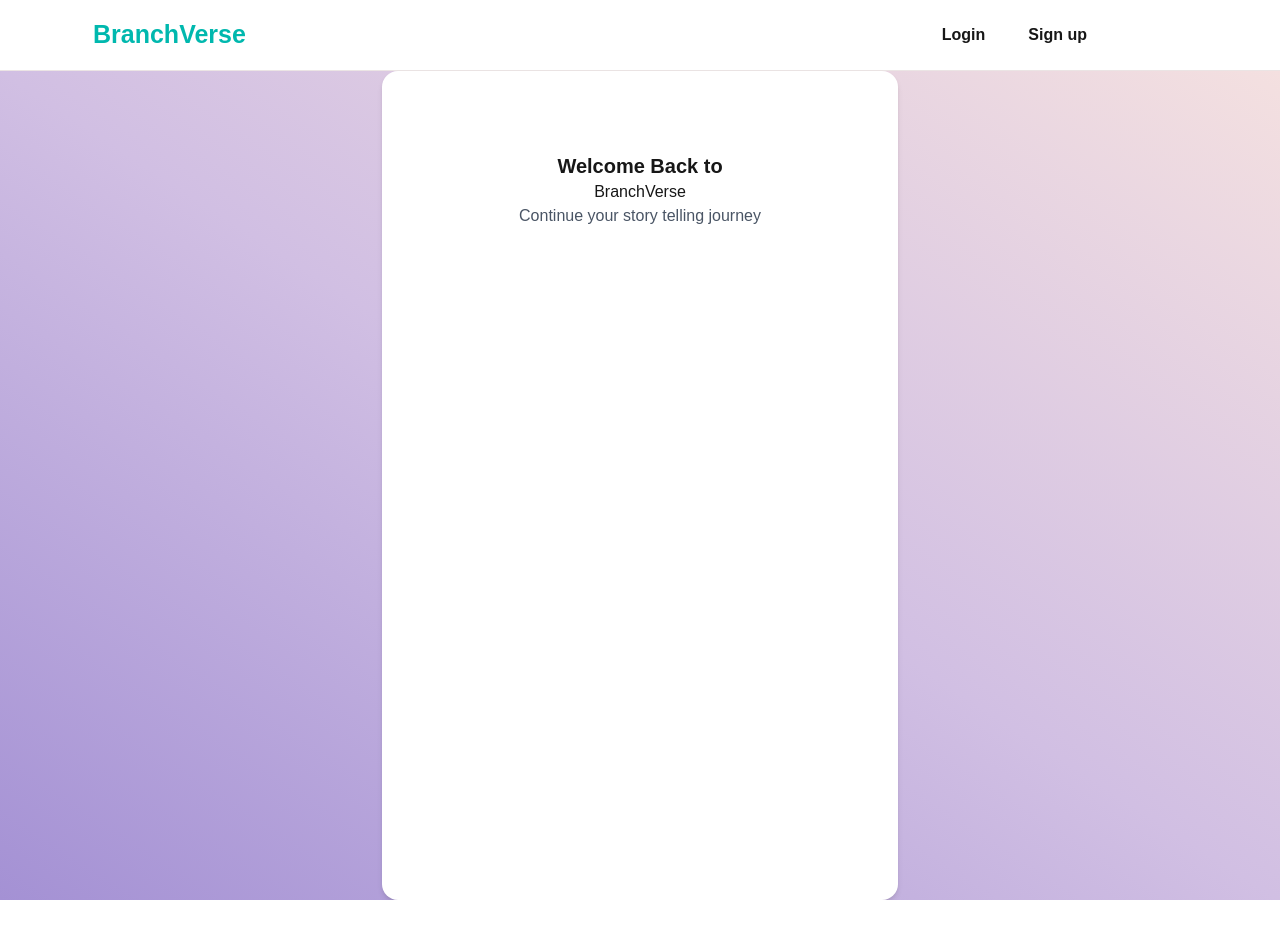
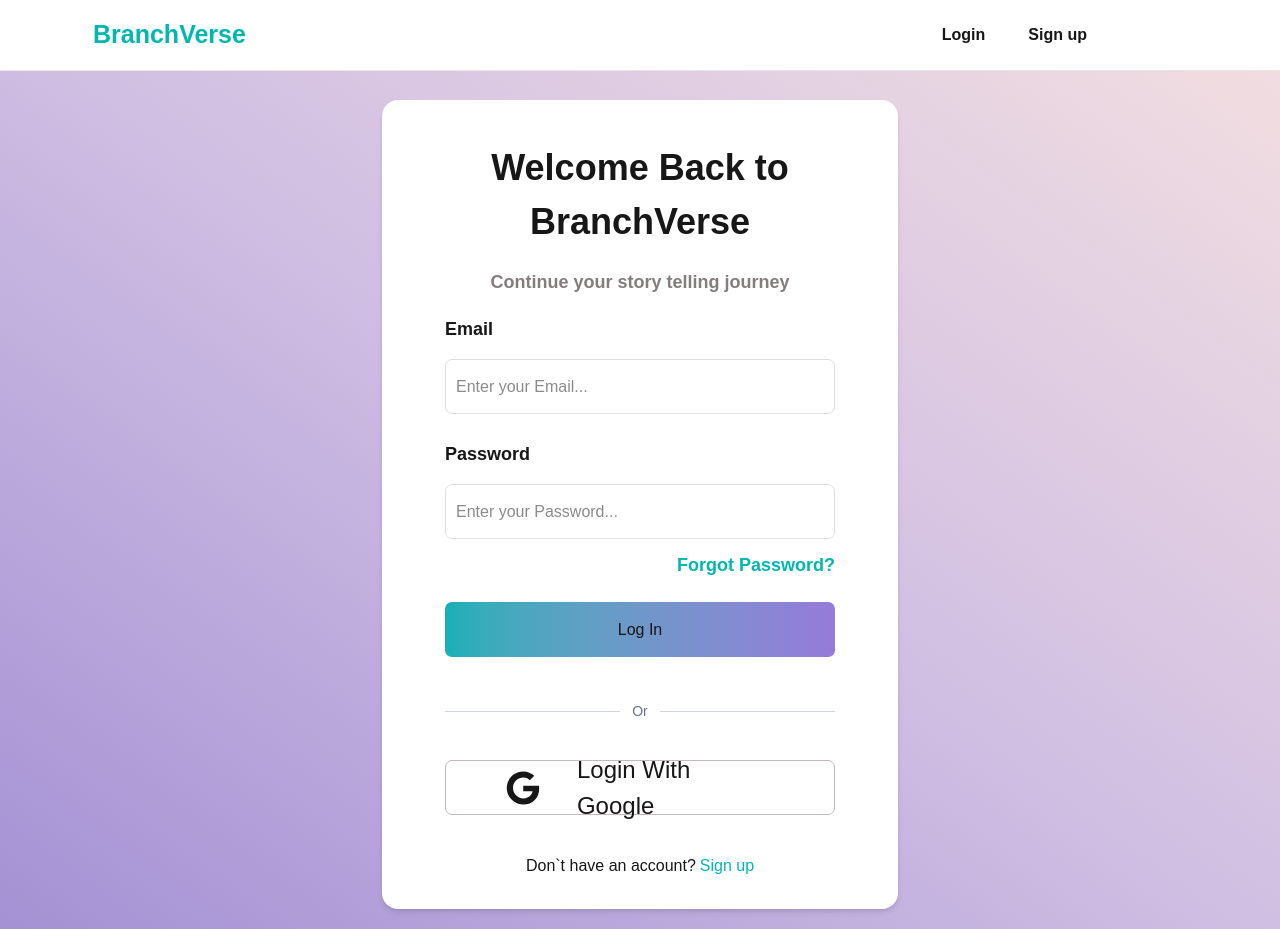
Before and after one commit to Samir-pemi-magar/BranchVerse-Frontend-, a Next.js app: page /auth/login in a window 1280 px wide. Before the commit the page ends 900 px from the top, so only its background shows below. Built offline with nearby package versions, Linux system fonts and the light colour scheme.

Commit message:
fix/login & Fet/Signup

```diff
--- a/src/app/auth/Signup/page.tsx
+++ b/src/app/auth/Signup/page.tsx
@@ -0,0 +1,67 @@
+import { FaGoogle } from "react-icons/fa";
+export default function Signup() {
+  return (
+    <div className="flex items-center justify-center min-h-screen w-full bg-linear-to-bl from-[#A491D4] via-[#D1BFE3] to-[#F4E0E0] pb-10 pt-27">
+      <div className="bg-white p-8 rounded-2xl shadow-md h-[1019px] w-[516px] pt-[41px] px-[63px] pb-[41px] flex flex-col items-center">
+        <div className="flex flex-col items-center gap-5">
+          <div className="flex items-center flex-col text-[36px] font-bold">
+            <p>Join BranchVerse</p>
+          </div>
+          <p className="text-[#837E7E] text-[18px] font-bold text-center">
+            Collaborate, create, and share your stories with a vibrant community
+            of writers.
+          </p>
+        </div>
+        <div className="flex flex-col items-start w-full mt-5 gap-[27px]">
+          <div className="flex flex-col gap-4 w-full">
+            <label className="font-semibold text-[18px]">Username</label>
+            <input
+              className="border border-[#C1BBBB]/49 rounded-[7px] w-full h-[55px] outline-none px-2.5"
+              placeholder="Enter your Username..."
+            />
+          </div>
+          <div className="flex flex-col gap-4 w-full">
+            <label className="font-semibold text-[18px]">Email</label>
+            <input
+              className="border border-[#C1BBBB]/49 rounded-[7px] w-full h-[55px] outline-none px-2.5"
+              placeholder="Enter your Email..."
+            />
+          </div>
+          <div className="flex flex-col gap-4 w-full">
+            <label className="font-semibold text-[18px]">Password</label>
+            <input
+              className="border border-[#C1BBBB]/49 rounded-[7px] w-full h-[55px] outline-none px-2.5"
+              placeholder="Enter your Password..."
+            />
+          </div>
+          <div className="flex flex-col gap-4 w-full">
+            <label className="font-semibold text-[18px]">
+              Confirm Password
+            </label>
+            <input
+              className="border border-[#C1BBBB]/49 rounded-[7px] w-full h-[55px] outline-none px-2.5"
+              placeholder="Confirm your Password..."
+            />
+          </div>
+        </div>
+        <div className="flex flex-col items-end w-full gap-[23px] mt-10">
+          <button className="w-full h-[55px] bg-linear-to-r from-[#15B0B7] to-[#957BDA] rounded-[7px]">
+            Sign up
+          </button>
+        </div>
+        <div className="flex items-center gap-3 w-full mt-11">
+          <div className="flex-1 border-t border-gray-300"></div>
+          <span className="text-sm text-gray-500">Or</span>
+          <div className="flex-1 border-t border-gray-300"></div>
+        </div>
+        <div className="flex items-center mt-[39px] justify-between  bg-white border border-[#C1BBBB] py-[17px] px-15 rounded-[7px] h-[55px] w-full">
+          <FaGoogle className="h-[34px] w-[34px]" />{" "}
+          <p className="text-[24px]">Signup With Google</p>
+        </div>
+        <p className="text-[16px] flex flex-row gap-1 mt-[39px]">
+          Don`t have an account? <p className="text-[#00B8AE]">Login</p>
+        </p>
+      </div>
+    </div>
+  );
+}
--- a/src/app/auth/login/page.tsx
+++ b/src/app/auth/login/page.tsx
@@ -1,16 +1,53 @@
+import { FaGoogle } from "react-icons/fa";
 export default function Login() {
   return (
-    <div className="flex items-center justify-center min-h-screen w-full bg-linear-to-tr from-[#A491D4] via-[#D1BFE3] to-[#F4E0E0]">
-      <div className="bg-white p-8 rounded-2xl shadow-md h-[829px] w-[516px] pt-[81px] px-[63px] pb-[41px] flex flex-col items-center">
-        <div className="flex flex-col items-center">
-          <p className="text-xl font-bold">Welcome Back to</p>
-          <p>BranchVerse</p>
-          <p className="text-gray-600">Continue your story telling journey</p>
+    <div className="flex items-center justify-center min-h-screen w-full bg-linear-to-tr from-[#A491D4] via-[#D1BFE3] to-[#F4E0E0] pb-5 pt-25">
+      <div className="bg-white p-8 rounded-2xl shadow-md h-[809px] w-[516px] pt-[41px] px-[63px] pb-[41px] flex flex-col items-center">
+        <div className="flex flex-col items-center gap-5">
+          <div className="flex items-center flex-col text-[36px] font-bold">
+            <p>Welcome Back to</p>
+            <p>BranchVerse</p>
+          </div>
+          <p className="text-[#837E7E] text-[18px] font-bold">
+            Continue your story telling journey
+          </p>
         </div>
-        <div></div>
-        <div></div>
-        <p></p>
-        <div></div>
+        <div className="flex flex-col items-start w-full mt-5 gap-[27px]">
+          <div className="flex flex-col gap-4 w-full">
+            <label className="font-semibold text-[18px]">Email</label>
+            <input
+              className="border border-[#C1BBBB]/49 rounded-[7px] w-full h-[55px] outline-none px-2.5"
+              placeholder="Enter your Email..."
+            />
+          </div>
+          <div className="flex flex-col gap-4 w-full">
+            <label className="font-semibold text-[18px]">Password</label>
+            <input
+              className="border border-[#C1BBBB]/49 rounded-[7px] w-full h-[55px] outline-none px-2.5"
+              placeholder="Enter your Password..."
+            />
+          </div>
+        </div>
+        <div className="flex flex-col items-end w-full gap-[23px] mt-[13px]">
+          <p className="text-[#00B8AE] font-bold text-[18px]">
+            Forgot Password?
+          </p>
+          <button className="w-full h-[55px] bg-linear-to-r from-[#15B0B7] to-[#957BDA] rounded-[7px]">
+            Log In
+          </button>
+        </div>
+        <div className="flex items-center gap-3 w-full mt-11">
+          <div className="flex-1 border-t border-gray-300"></div>
+          <span className="text-sm text-gray-500">Or</span>
+          <div className="flex-1 border-t border-gray-300"></div>
+        </div>
+        <div className="flex items-center mt-[39px] gap-[37px] justify-between bg-white border border-[#C1BBBB] py-[17px] px-15 rounded-[7px] h-[55px] w-full">
+          <FaGoogle className="h-[34px] w-[34px]" />{" "}
+          <p className="text-[24px]">Login With Google</p>
+        </div>
+        <p className="text-[16px] flex flex-row gap-1 mt-[39px]">
+          Don`t have an account? <p className="text-[#00B8AE]">Sign up</p>
+        </p>
       </div>
     </div>
   );
--- a/src/component/StarterNavbar.tsx
+++ b/src/component/StarterNavbar.tsx
@@ -1,10 +1,24 @@
+"use client";
+
+import { useRouter } from "next/navigation";
 export default function StarterNavbar() {
+  const router = useRouter();
   return (
-    <div className="w-full h-[71px] bg-white border-b border-[#EBE4E4] pl-[93px] pr-[193px] py-[26px] items-center flex flex-row justify-between">
+    <div className="fixed w-full h-[71px] bg-white border-b border-[#EBE4E4] pl-[93px] pr-[193px] py-[26px] items-center flex flex-row justify-between">
       <p className="text-[#00B8AE] font-bold text-[25px]">BranchVerse</p>
-      <div className="font-bold flex flex-row gap-[43px]">
-        <p>Login</p>
-        <p>Sign up</p>
+      <div className="font-bold flex flex-row gap-[43px] text-[16px]">
+        <p
+          onClick={() => router.push("/auth/login")}
+          className="cursor-pointer hover:underline hover:text-[#00B8AE]"
+        >
+          Login
+        </p>
+        <p
+          onClick={() => router.push("/auth/Signup")}
+          className="cursor-pointer hover:underline hover:text-[#00B8AE]"
+        >
+          Sign up
+        </p>
       </div>
     </div>
   );
```
Also changed, not shown: package.json (+6 -5 lines), 1 other file (tests, documents, lock files or other folders).
